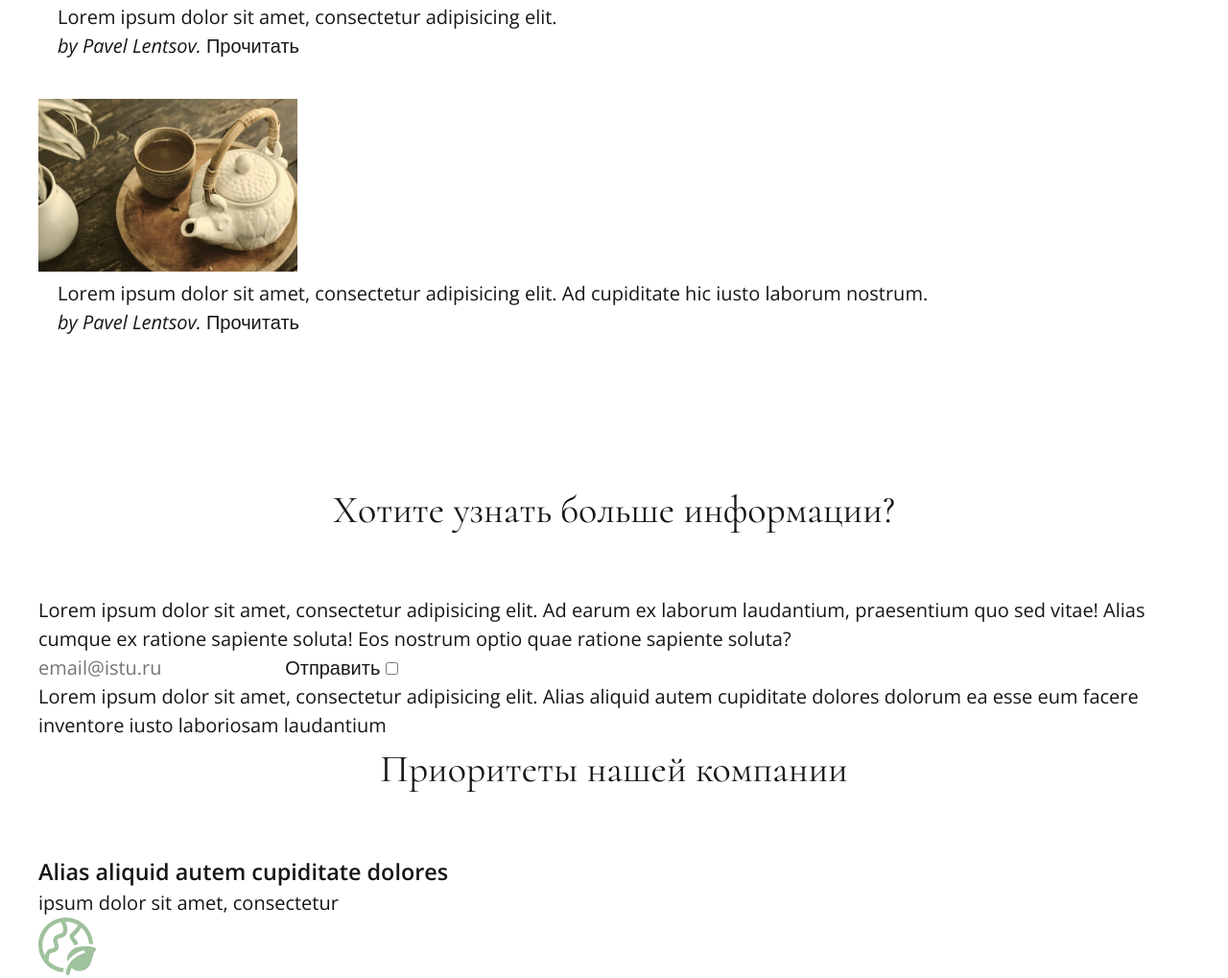
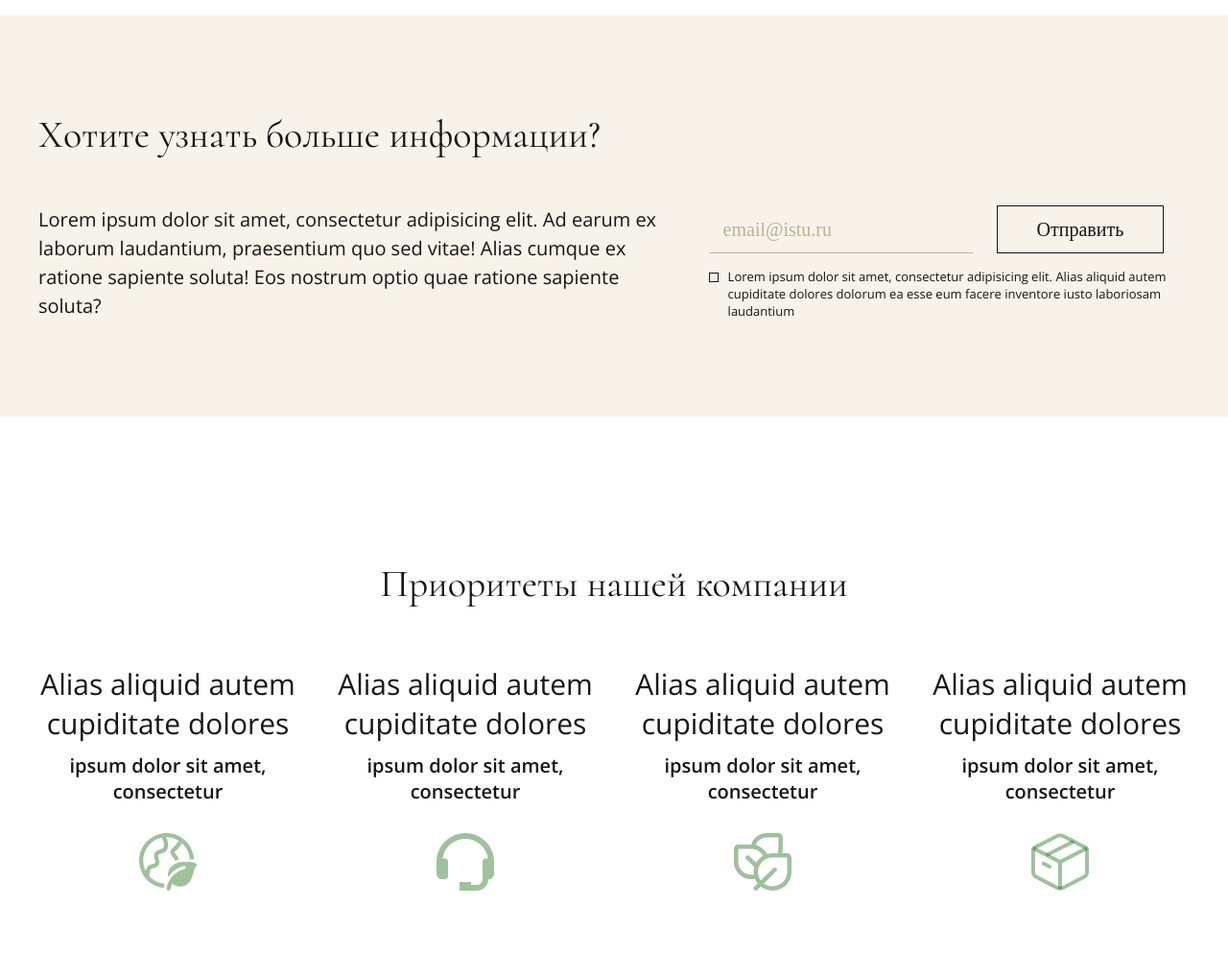
Before and after one commit to tekerau666/ISTU-project, a website built with webpack: page index.html in a window 1280 px wide. Shown: the part 2923-3942 px from the top of the page at 96% size. Built offline with nearby package versions, Linux system fonts and the light colour scheme.

Commit message:
style is end

```diff
--- a/css/style.css
+++ b/css/style.css
@@ -3,7 +3,7 @@ body {
     font-family: 'Open Sans', sans-serif;
     font-size: 20px;
     font-weight: 300;
-    line-height: 1.5;
+    line-height: normal;
     /*font-family: 'Cormorant', serif;*/
 }
 .header__logo {
@@ -79,7 +79,6 @@ body {
     font-size: 24px;
     margin-bottom: 48px;
     max-width: 560px;
-    line-height: normal;
 }
 
 .blockquote__text {
@@ -163,14 +162,164 @@ body {
 }
 
 .blog__item {
-
+    flex-basis: 542px;
+    display: flex;
+    gap: 0 20px;
 }
 
 .blog__item-content {
-    margin: 0 10px 0 20px;
+    display: flex;
+    flex-direction: column;
+}
+
+.blog__item-content__text {
+    font-family: 'Cormorant', serif;
+    font-size: 24px;
+    font-weight: 400;
+    margin-bottom: 10px;
+    min-height: 86px;
+}
+
+.blog__item-content__author {
+    font-size: 13px;
+}
+
+.blog__item-content__link {
+    margin-top: auto;
+    font-size: 13px;
+    position: relative;
+}
+
+.blog__item-content__link:after {
+    content: '';
+    background-image: url("../img/arrow_right.svg");
+    position: absolute;
+    width: 5px;
+    height: 10px;
+    margin-left: 8px;
+    bottom: 3px;
+    display: inline-block;
 }
 
 .blog__item-image {
     width: 270px;
     height: 180px;
 }
+
+.sender {
+    background-image: url("../img/sender_background.png");
+    padding: 100px 0;
+}
+
+.sender__title {
+    text-align: left;
+    margin-bottom: 50px;
+}
+
+.sender__inner {
+    display: flex;
+    gap: 0 40px;
+}
+
+.sender__inner__text {
+    line-height: 1.5;
+}
+
+.sender__form {
+    display: flex;
+    flex-wrap: wrap;
+}
+
+.sender__form__email {
+    font-family: Open Sans serif;
+    color: inherit;
+    font-size: 20px;
+    font-weight: 300;
+    padding: 3px 15px;
+    line-height: 150%;
+    border-bottom: 1px solid rgb(184, 181, 139);
+    background-color: transparent;
+    letter-spacing: 0;
+}
+
+.sender__form__email::placeholder {
+    color: rgb(184, 181, 139);
+    font-family: Open Sans serif;
+    font-size: 20px;
+    font-weight: 300;
+    line-height: 150%;
+    letter-spacing: 0;
+    text-align: left;
+}
+
+.sender__form__submit {
+    font-family: Open Sans serif;
+    font-weight: 300;
+    font-size: 20px;
+    margin-left: 25px;
+    padding: 12px 41px;
+    border: 1px solid #151618;
+    cursor: pointer ;
+}
+
+.sender__label {
+    margin-top: 15px;
+}
+
+.checkbox__text {
+    font-size: 13px;
+    padding-left: 20px;
+}
+
+.checkbox {
+    position: absolute;
+    width: 1px;
+    height: 1px;
+    clip: rect(0, 0, 0, 0);
+    overflow: hidden;
+    padding-left: 10px;
+}
+
+.checkbox-style {
+    position: absolute;
+    width: 10px;
+    height: 10px;
+    border: 1px solid #151618;
+    margin-top: 5px;
+}
+
+.checkbox:checked + .checkbox-style::before {
+    content: '';
+    background-color: dodgerblue;
+    position: absolute;
+    width: 6px;
+    height: 6px;
+    top: 1px;
+    left: 1px;
+}
+
+.information {
+    padding: 150px 0;
+}
+
+.information__list {
+    text-align: center;
+    display: flex;
+    justify-content: center;
+    gap: 30px 40px;
+}
+
+.information__item {
+
+}
+
+.information__title {
+    font-size: 30px;
+    margin-bottom: 10px;
+    font-weight: 300;
+}
+
+.information__text {
+    margin-bottom: 30px;
+    font-weight: 600;
+}
--- a/index.html
+++ b/index.html
@@ -141,41 +141,37 @@
           <li class="blog__item">
             <img src="img/blog_photo_1.png" alt="blog_photo_1" class="blog__item-image">
             <div class="blog__item-content">
-              <blockquote>
                 <p class="blog__item-content__text">Lorem ipsum dolor sit amet, consectetur adipisicing elit.</p>
                 <cite class="blog__item-content__author">by Pavel Lentsov.</cite>
                 <a href="#" class="blog__item-content__link">Прочитать</a>
-              </blockquote>
+<!--                <img src="img/arrow_right.svg" alt="arrow_right"/>-->
             </div>
           </li>
           <li class="blog__item">
             <img src="img/blog_photo_2.png" alt="blog_photo_2" class="blog__item-image">
             <div class="blog__item-content">
-              <blockquote>
                 <p class="blog__item-content__text">Lorem ipsum dolor sit amet, consectetur adipisicing elit.</p>
                 <cite class="blog__item-content__author">by Pavel Lentsov.</cite>
                 <a href="#" class="blog__item-content__link">Прочитать</a>
-              </blockquote>
+<!--                <img src="img/arrow_right.svg" alt="arrow_right"/>-->
             </div>
           </li>
           <li class="blog__item">
             <img src="img/blog_photo_3.png" alt="blog_photo_3" class="blog__item-image">
             <div class="blog__item-content">
-              <blockquote>
                 <p class="blog__item-content__text">Lorem ipsum dolor sit amet, consectetur adipisicing elit.</p>
                 <cite class="blog__item-content__author">by Pavel Lentsov.</cite>
                 <a href="#" class="blog__item-content__link">Прочитать</a>
-              </blockquote>
+<!--                <img src="img/arrow_right.svg" alt="arrow_right"/>-->
             </div>
           </li>
           <li class="blog__item">
             <img src="img/blog_photo_4.png" alt="blog_photo_4" class="blog__item-image">
             <div class="blog__item-content">
-              <blockquote>
                 <p class="blog__item-content__text">Lorem ipsum dolor sit amet, consectetur adipisicing elit. Ad cupiditate hic iusto laborum nostrum.</p>
                 <cite class="blog__item-content__author">by Pavel Lentsov.</cite>
                 <a href="#" class="blog__item-content__link">Прочитать</a>
-              </blockquote>
+<!--                <img src="img/arrow_right.svg" alt="arrow_right"/>-->
             </div>
           </li>
         </ul>
@@ -183,13 +179,13 @@
     </section>
     <section class="sender">
       <div class="container">
-        <h2 class="title">Хотите узнать больше информации?</h2>
+        <h2 class="title sender__title">Хотите узнать больше информации?</h2>
         <div class="sender__inner">
           <p class="sender__inner__text">Lorem ipsum dolor sit amet, consectetur adipisicing elit. Ad earum ex laborum laudantium, praesentium quo sed vitae! Alias cumque ex ratione sapiente soluta! Eos nostrum optio quae ratione sapiente soluta?</p>
           <form action="#" class="sender__form">
             <input class="sender__form__email" type="email" placeholder="email@istu.ru" maxlength="50">
             <button type="submit" class="sender__form__submit">Отправить</button>
-            <label>
+            <label class="sender__label">
               <input class="checkbox" type="checkbox">
               <span class="checkbox-style"></span>
               <p class="checkbox__text">Lorem ipsum dolor sit amet, consectetur adipisicing elit. Alias aliquid autem cupiditate dolores dolorum ea esse eum facere inventore iusto laboriosam laudantium</p>
@@ -200,16 +196,18 @@
     </section>
     <section class="information">
       <div class="container">
-        <h2 class="title">Приоритеты нашей компании</h2>
+        <h2 class="title ">Приоритеты нашей компании</h2>
         <ul class="information__list">
           <li class="information__item">
             <h3 class="information__title">Alias aliquid autem cupiditate dolores</h3>
             <p class="information__text">ipsum dolor sit amet, consectetur</p>
-            <img src="img/information_1.svg" alt="" class="information__image"></li>
+            <img src="img/information_1.svg" alt="" class="information__image">
+          </li>
           <li class="information__item">
             <h3 class="information__title">Alias aliquid autem cupiditate dolores</h3>
             <p class="information__text">ipsum dolor sit amet, consectetur</p>
-            <img src="img/information_2.svg" alt="" class="information__image"></li>
+            <img src="img/information_2.svg" alt="" class="information__image">
+          </li>
           <li class="information__item">
             <h3 class="information__title">Alias aliquid autem cupiditate dolores</h3>
             <p class="information__text">ipsum dolor sit amet, consectetur</p>
```
Also changed, not shown: img/arrow_right.svg (added), img/genetic-data.svg (added), img/sender_background.png (added).
